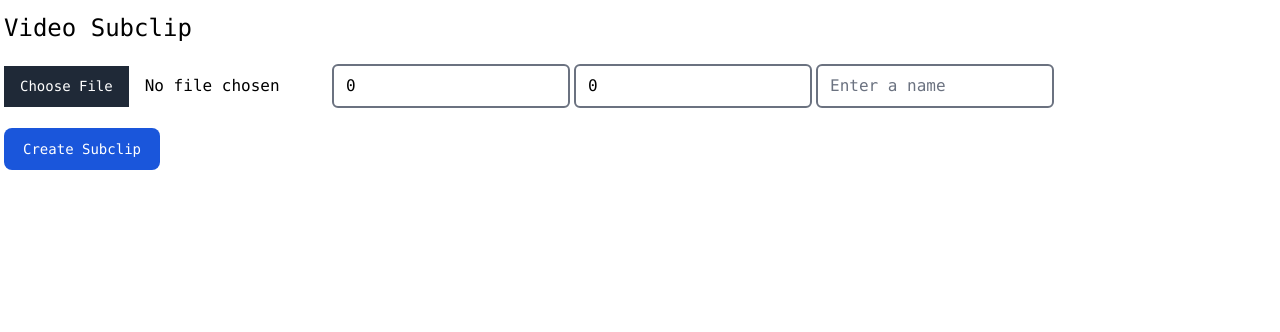
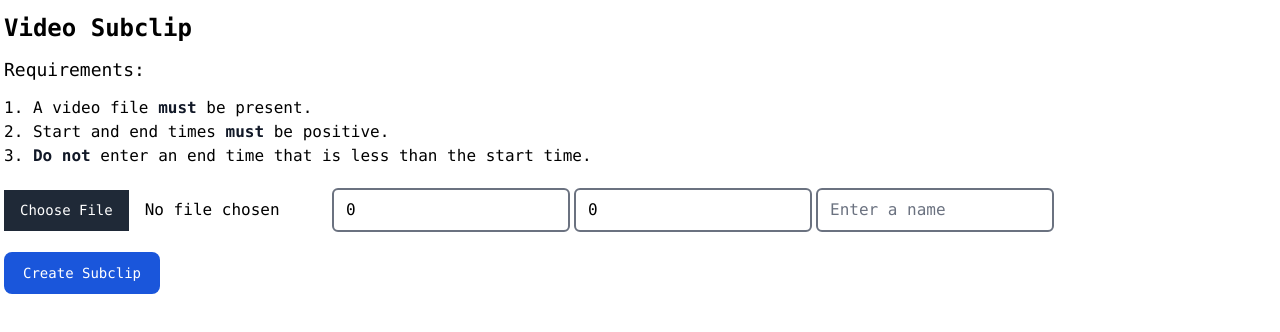
Before and after one commit to lukenadackapadam/Video-Clip-Frontend, a React (Vite) app: page / in a window 1280 px wide. Shown: the top 332 px of the page. Built offline with nearby package versions, Linux system fonts and the light colour scheme.

Commit message:
Add requirements ordered list

```diff
--- a/src/Subclip.jsx
+++ b/src/Subclip.jsx
@@ -62,7 +62,20 @@ export function Subclip() {
 
   return (
     <div className="flex flex-wrap justify-center font-mono">
-      <h1 className="basis-full text-2xl mt-3 ml-1">Video Subclip</h1>
+      <h1 className="basis-full text-2xl mt-3 ml-1 font-semibold">Video Subclip</h1>
+      <h3 className="basis-full text-lg mt-3 ml-1">Requirements:</h3>
+      <ol className="basis-full text-base mt-3 ml-1 list-decimal list-inside">
+        <li>
+          A video file <span className="font-semibold text-gray-900 dark:text-white">must</span> be present.
+        </li>
+        <li>
+          Start and end times <span className="font-semibold text-gray-900 dark:text-white">must</span> be positive.
+        </li>
+        <li>
+          <span className="font-semibold text-gray-900 dark:text-white">Do not</span> enter an end time that is less
+          than the start time.
+        </li>
+      </ol>
       <form onSubmit={handleSubmit} className="basis-full space-y-5">
         <input ref={fileInputRef} className="ml-1" type="file" accept="video/*" onChange={handleFileChange} />
         <input
```
